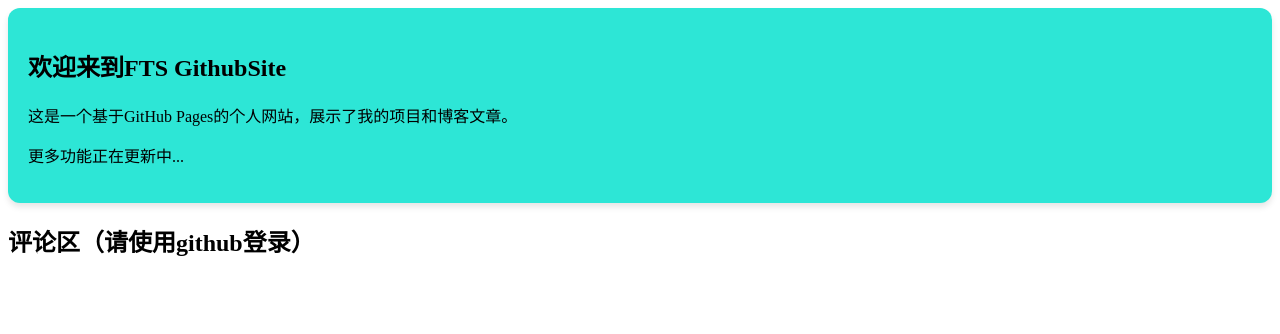
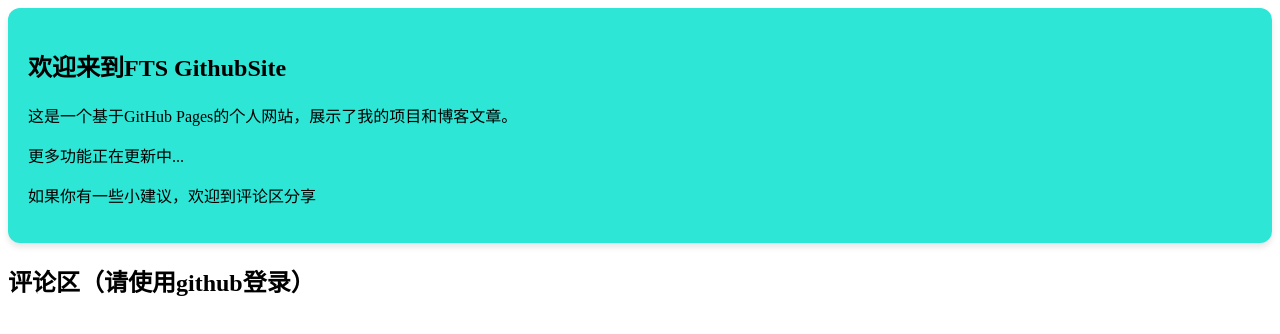
Before and after one commit to xiaoshuai-XS/XS.github.io, a plain HTML site: page index.html in a window 1280 px wide. Drawn offline with Linux system fonts and the light colour scheme.

Commit message:
Update index.html

```diff
--- a/index.html
+++ b/index.html
@@ -7,6 +7,7 @@
         <h2>欢迎来到FTS GithubSite</h2>
         <p>这是一个基于GitHub Pages的个人网站，展示了我的项目和博客文章。</p>
         <p>更多功能正在更新中...</p>
+        <p>如果你有一些小建议，欢迎到评论区分享</p>
     </div>
     <h2>评论区（请使用github登录）</h2>
     <script src="https://giscus.app/client.js"
```
